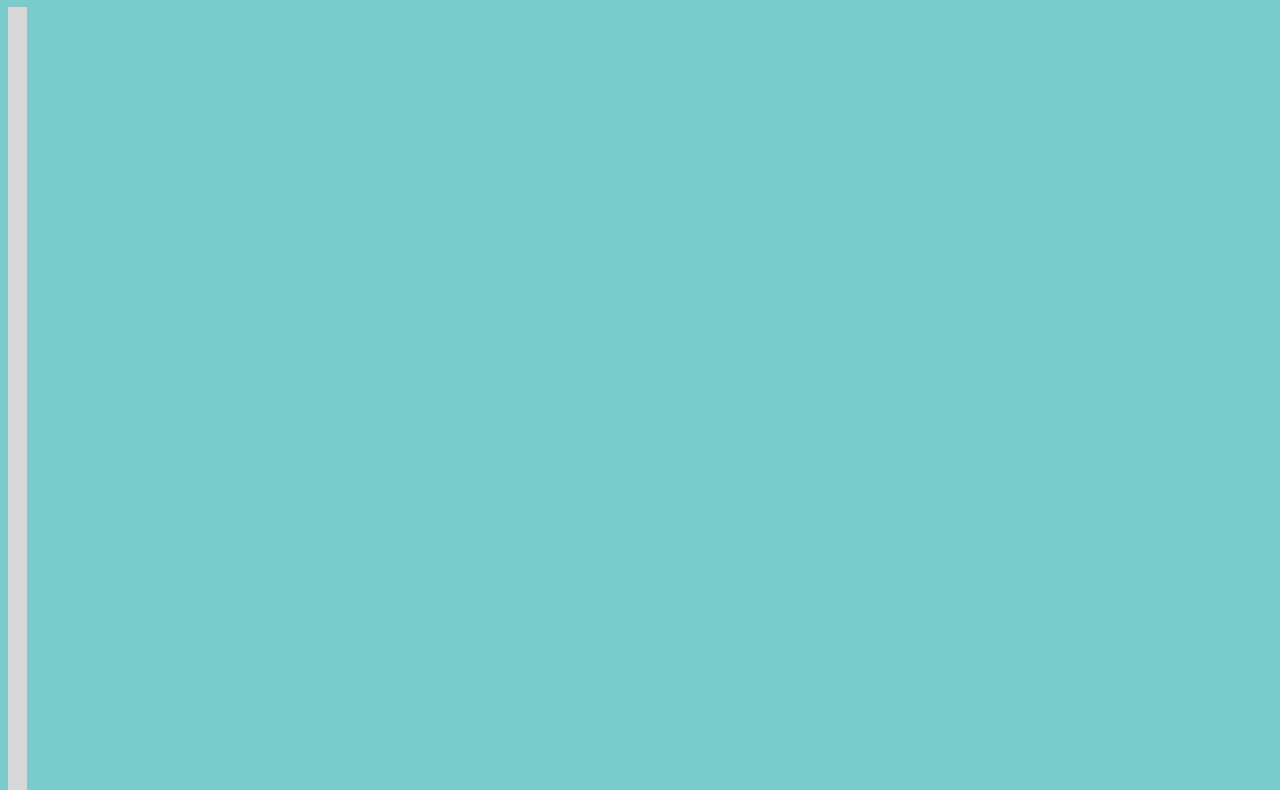
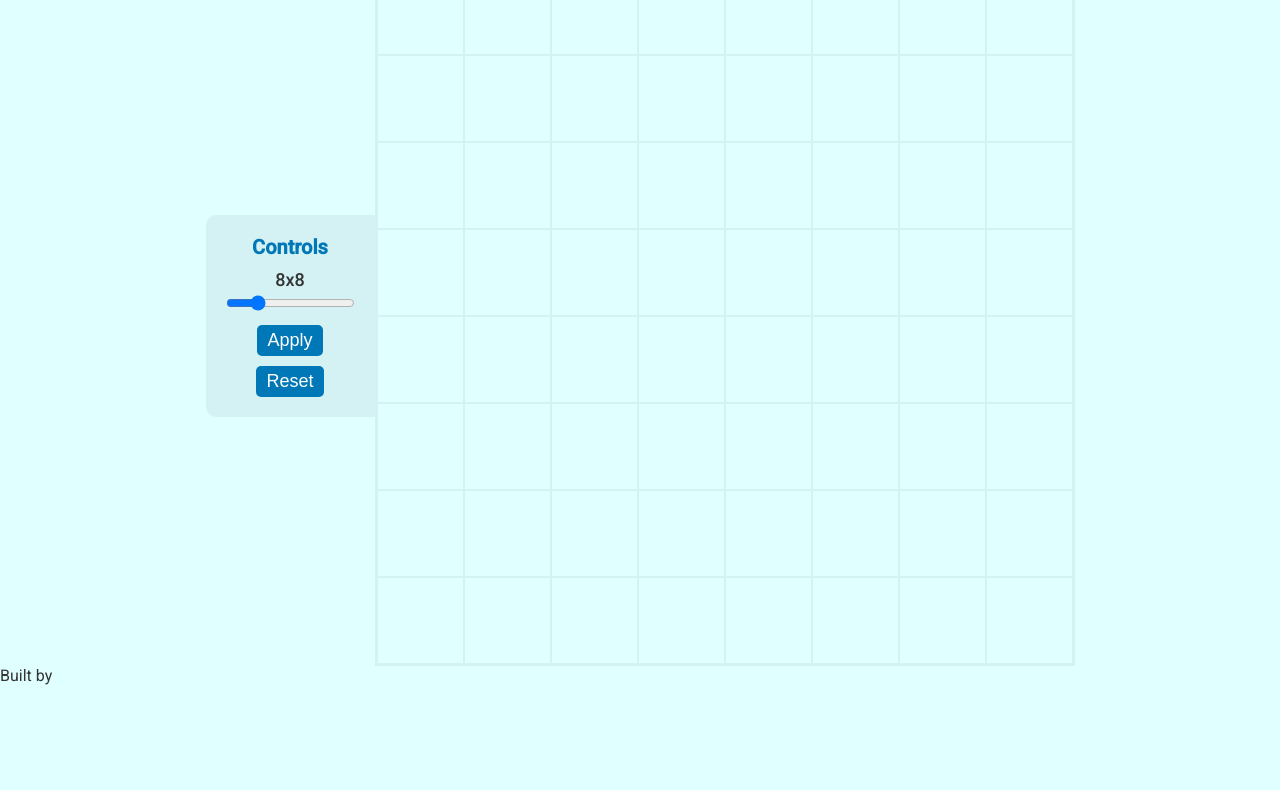
Before and after one commit to migfoo02/Etch-a-Sketch, a plain HTML site: page index.html in a window 1280 px wide. Shown: the part 131-921 px from the top of the page. After the commit the page ends 816 px from the top, so only its background shows below. Drawn offline with Linux system fonts and the light colour scheme.

Commit message:
added all functionalities with basic design

```diff
--- a/index.html
+++ b/index.html
@@ -13,7 +13,16 @@
     </header>
 
     <main>
-        <div class="medium-grid-default" id="grid-container"></div>
+        <div class="controls-container">
+            <div class="controls">
+                <h3>Controls</h3>
+                <div class="grid-size">8x8</div>
+                <input type="range" min="2" max="30" value="8" />
+                <button class="apply">Apply</button>
+                <button class="reset">Reset</button>
+            </div>
+        </div>
+        <div class="grid-container"></div>
     </main>
 
     <footer class="footer">
--- a/script.js
+++ b/script.js
@@ -1,16 +1,50 @@
+const grid = document.querySelector('.grid-container');
+let gridValue = document.querySelector('.grid-size');
+let gridSize = document.querySelector('input');
+const resetBtn = document.querySelector('.reset');
+const applyGridSize = document.querySelector('.apply');
+let squareSize = 8;
 
-function generateGrid(size = 32 * 44, cssClass = 'medium-grid-default') {
-    const gameContainer = document.getElementById('grid-container');
+createGrid(squareSize);
 
-    gameContainer.innerHTML = '';
+function createDiv(size) {
+  const div = document.createElement('div');
+  div.classList.add('box');
+  div.style.width = `${size}px`;
+  div.style.height = `${size}px`;
 
-    gameContainer.classList.remove('small-grid', 'medium-grid-default', 'big-grid');
-    gameContainer.classList.add(cssClass);
+  return div;
+}
 
-    for (let i = 0; i < size; i += 1) {
-      const div = document.createElement('div');
-      gameContainer.appendChild(div);
-    }
+function createGrid(gridSize) {
+  const gridArea = gridSize * gridSize;
+  for (let i = 0; i < gridArea; i++) {
+    grid.appendChild(createDiv(grid.clientWidth / gridSize));
   }
+}
 
-generateGrid();
+function reset() {
+  while (grid.firstChild) {
+    grid.removeChild(grid.lastChild);
+  }
+  createGrid(squareSize);
+}
+
+function shadeBox(e) {
+  if (e.target.matches('.box')) {
+    e.target.classList.add('active');
+  }
+}
+
+function changeGridSize(e) {
+  squareSize = e.target.value;
+  gridValue.textContent = `${squareSize}x${squareSize}`;
+}
+
+gridSize.addEventListener('input', changeGridSize);
+
+grid.addEventListener('mouseover', shadeBox);
+
+applyGridSize.addEventListener('click', reset)
+
+resetBtn.addEventListener('click', reset);
--- a/styles.css
+++ b/styles.css
@@ -1,47 +1,101 @@
-/* color palette */
+@import url('https://fonts.googleapis.com/css2?family=Roboto:wght@400;500&display=swap');
+@import url('https://fonts.googleapis.com/css2?family=Sacramento&display=swap');
+
+:root {
+  --color-blue: #0077b6;
+  --color-black: #333333;
+  --color-red: #ff5733;
+}
+
+*,
+*::before,
+*::after {
+  box-sizing: border-box;
+  margin: 0;
+  padding: 0;
+}
+
+html {
+  font-size: 62.5%;
+}
 
 body {
-    background-color: #78CCCB;
-    font-family: 'Montserrat', sans-serif;
-    padding: 50px 0;
-  }
+  font-family: 'Roboto', sans-serif;
+  color: var(--color-black);
+  background-color: lightcyan;
+  font-size: 1.6rem;
+}
 
-  main {
-    text-align: center;
-  }
+.heading {
+  text-align: center;
+  margin-top: 3.5rem;
+  margin-bottom: 1.5rem;
+  color: var(--color-blue);
+  font-size: 4rem;
+}
+
+main {
+  padding: 0 2vw;
+  display: flex;
+  justify-content: center;
+}
+
+.controls-container {
+  display: flex;
+  align-items: center;
+}
+
+.controls h3 {
+  margin-bottom: 1rem;
+  font-size: 2rem;
+  color: var(--color-blue);
+}
+
+.controls {
+  background-color: #d4f1f4;
+  text-align: center;
+  padding: 2rem;
+  border-top-left-radius: 1rem;
+  border-bottom-left-radius: 1rem;
+}
+
+.grid-size {
+  margin-bottom: 0.5rem;
+  color: var(--color-black);
+  font-weight: 500;
+  font-size: 1.8rem;
+}
+
+.apply,
+.reset {
+  display: block;
+  margin: 0 auto;
+  padding: 0.5rem 1rem;
+  border: none;
+  background-color: var(--color-blue);
+  color: #ffffff;
+  font-weight: 500;
+  font-size: 1.8rem;
+  margin-top: 1rem;
+  border-radius: 0.5rem;
+}
 
 .grid-container {
-    display: inline-grid;
-    border: solid #FF5E5B;
-    border-width: 6px 100px 0;
-    grid-gap: 1px;
-    background-color: #AAAAAA;
+  border: 2px solid #d4f1f4;
+
+  width: 70rem;
+  height: 70rem;
+  position: relative;
+  display: flex;
+  flex-flow: row wrap;
+  justify-content: space-around;
 }
 
-#grid-container > div {
-    background-color: #D8D8D8;
-  }
+.box {
+  border: 0.5px solid rgba(0, 0, 0, 0.05);
 
-  .small-grid {
-    grid-template-columns: repeat(22, auto);
-  }
-  .small-grid > div {
-    height: 39px;
-    width: 39px;
-  }
+}
 
-  .medium-grid-default {
-    grid-template-columns: repeat(44, auto);
-  }
-  .medium-grid-default > div {
-    height: 19px;
-    width: 19px;
-  }
-
-  .big-grid {
-    grid-template-columns: repeat(88, auto);
-  }
-  .big-grid > div {
-    height: 9px;
-    width: 9px;
-  }
+.box.active {
+  background-color: var(--color-blue);
+}
```
